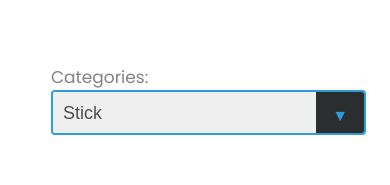
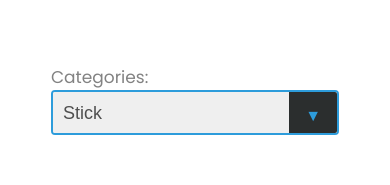
Before and after one commit to luccas-specht/react-filter-component, a Next.js app: page / in a window 390 px wide. Shown: the top 185 px of the page. Built offline with nearby package versions, Linux system fonts and the light colour scheme.

Commit message:
wip: filter component without breakpoint

```diff
--- a/src/components/atoms/inputs/select/select-input.module.scss
+++ b/src/components/atoms/inputs/select/select-input.module.scss
@@ -1,7 +1,6 @@
 .select-input {
   position: relative;
   display: flex;
-  width: 315px;
   height: 45px;
   line-height: 3;
   overflow: hidden;
@@ -19,6 +18,7 @@
     padding-left: 10px;
     line-height: 16px;
     color: $primary-gray;
+    width: 100%;
     cursor: pointer;
   }
 }
@@ -28,6 +28,7 @@
   position: absolute;
   top: 0;
   right: 0;
+  height: 100%;
   padding: 0 1em;
   background: $primary-black;
   cursor: pointer;
```
